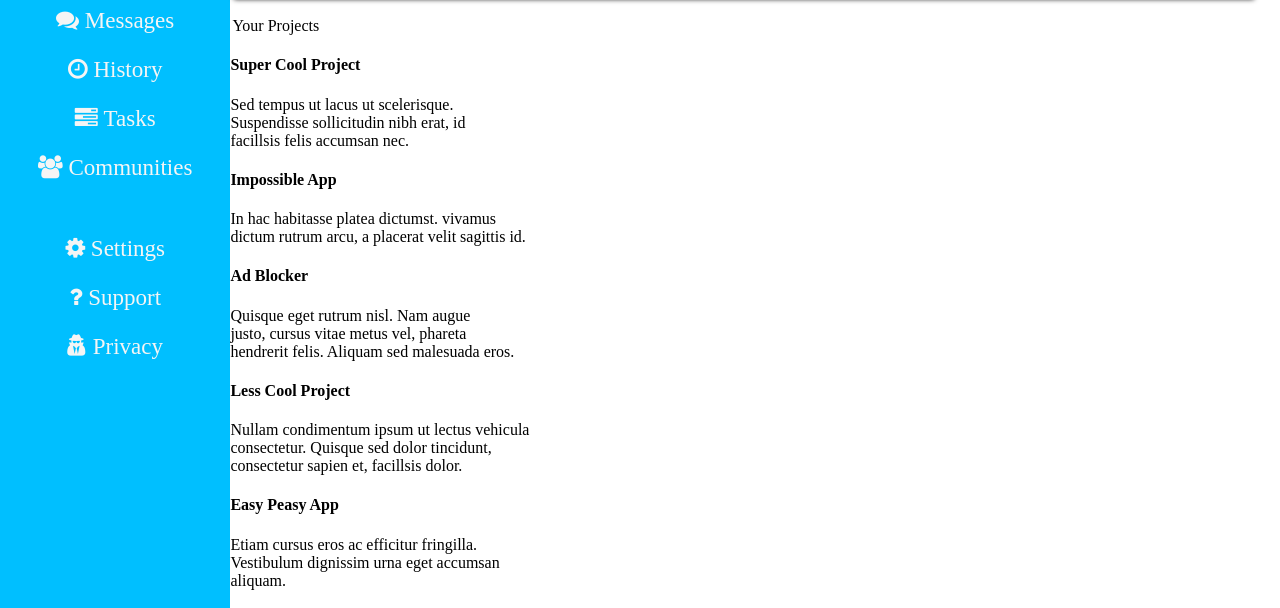
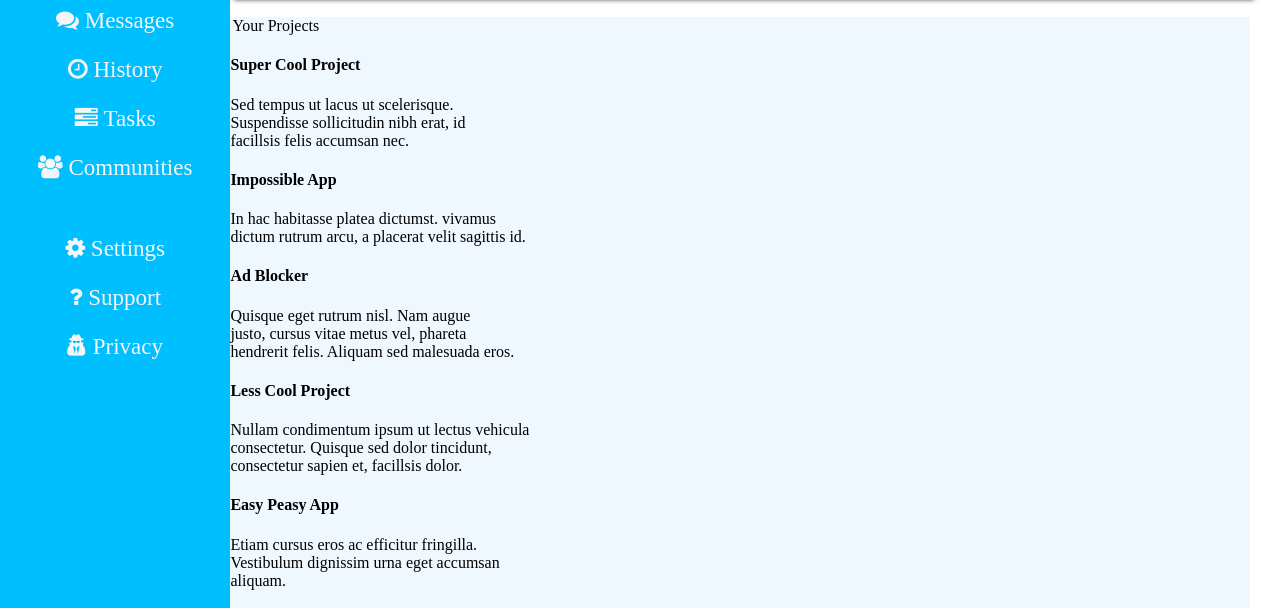
Before and after one commit to BladNunez/Odin-admin-dashboard, a plain HTML site: page index.html in a window 1280 px wide. Shown: the part 173-781 px from the top of the page. Drawn offline with Linux system fonts and the light colour scheme.

Commit message:
apply background color to main container

```diff
--- a/styles.css
+++ b/styles.css
@@ -54,7 +54,6 @@ i:hover{
         width: 1000px;
         box-shadow: 4px 2px 5px black;
         padding-bottom: 20px;
-        margin-bottom: 20px ;
 
 }
 
@@ -114,3 +113,8 @@ button:hover{
         background-color: darkolivegreen;
 
 }
+
+.main-container{
+        background-color:aliceblue;
+        margin-top: 20px;
+}
```
